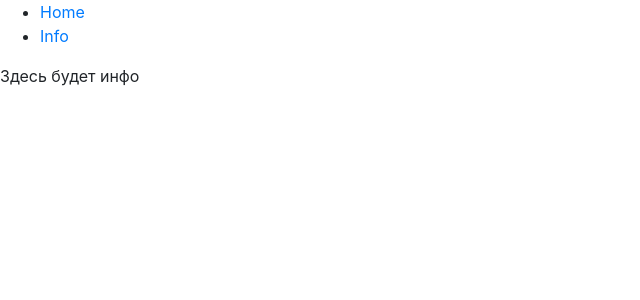
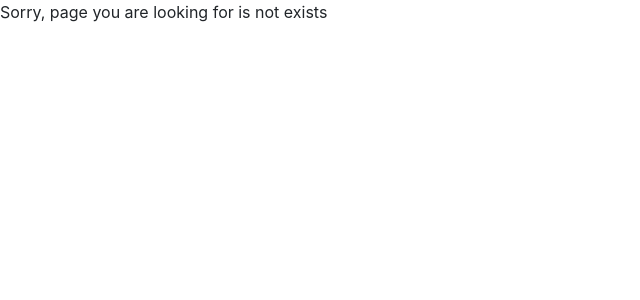
Before and after one commit to ThisIsCreativ/cakes-and-pies, a React (Create React App) app: page /info in a window 1280 px wide. Shown: the top 300 px of the page, without its empty margins (0-640 px from the left). Built offline with nearby package versions, Linux system fonts and the light colour scheme.

Commit message:
Added not found page

```diff
--- a/src/App.tsx
+++ b/src/App.tsx
@@ -8,8 +8,8 @@ import {
   Route,
   Link
 } from "react-router-dom";
-import Root from './components/root/Root';
-import Info from './components/info/Info';
+import Index from './components/common/Index';
+import NotFound from './components/common/NotFound';
 
 interface AppProps {
 
@@ -17,27 +17,14 @@ interface AppProps {
 export default class App extends React.PureComponent<AppProps>{
   render() {
     return <Router>
-    <div>
-      <nav>
-        <ul>
-          <li>
-            <Link to="/">Home</Link>
-          </li>
-          <li>
-            <Link to="/info">Info</Link>
-          </li>
-        </ul>
-      </nav>
-
       <Switch>
-        <Route path="/info">
-          <Info />
+        <Route path="/" exact={true}>
+          <Index />
         </Route>
         <Route path="/">
-          <Root />
+          <NotFound />
         </Route>
       </Switch>
-    </div>
-  </Router>;
+    </Router>;
   }
 };
--- a/src/components/root/Root.tsx
+++ b/src/components/common/Index.tsx
@@ -1,7 +1,7 @@
 import React from "react";
 import { FormattedMessage } from 'react-intl';
 
-export default class Root extends React.PureComponent {
+export default class Index extends React.PureComponent {
     render() {
         return <div>
             <FormattedMessage
--- /dev/null
+++ b/src/components/common/NotFound.tsx
@@ -0,0 +1,14 @@
+import React from "react";
+import { FormattedMessage } from 'react-intl';
+
+export default class NotFound extends React.PureComponent {
+    render() {
+        return <div>
+            <FormattedMessage
+                id="APP_PAGE_NOT_FOUND"
+                description="Sorry, page you are looking for is not exists"
+                defaultMessage="Sorry, page you are looking for is not exists"
+            />
+        </div>
+    }
+}
```
Also changed, not shown: src/messages/defaultMessages.json (+6 -1 lines).
